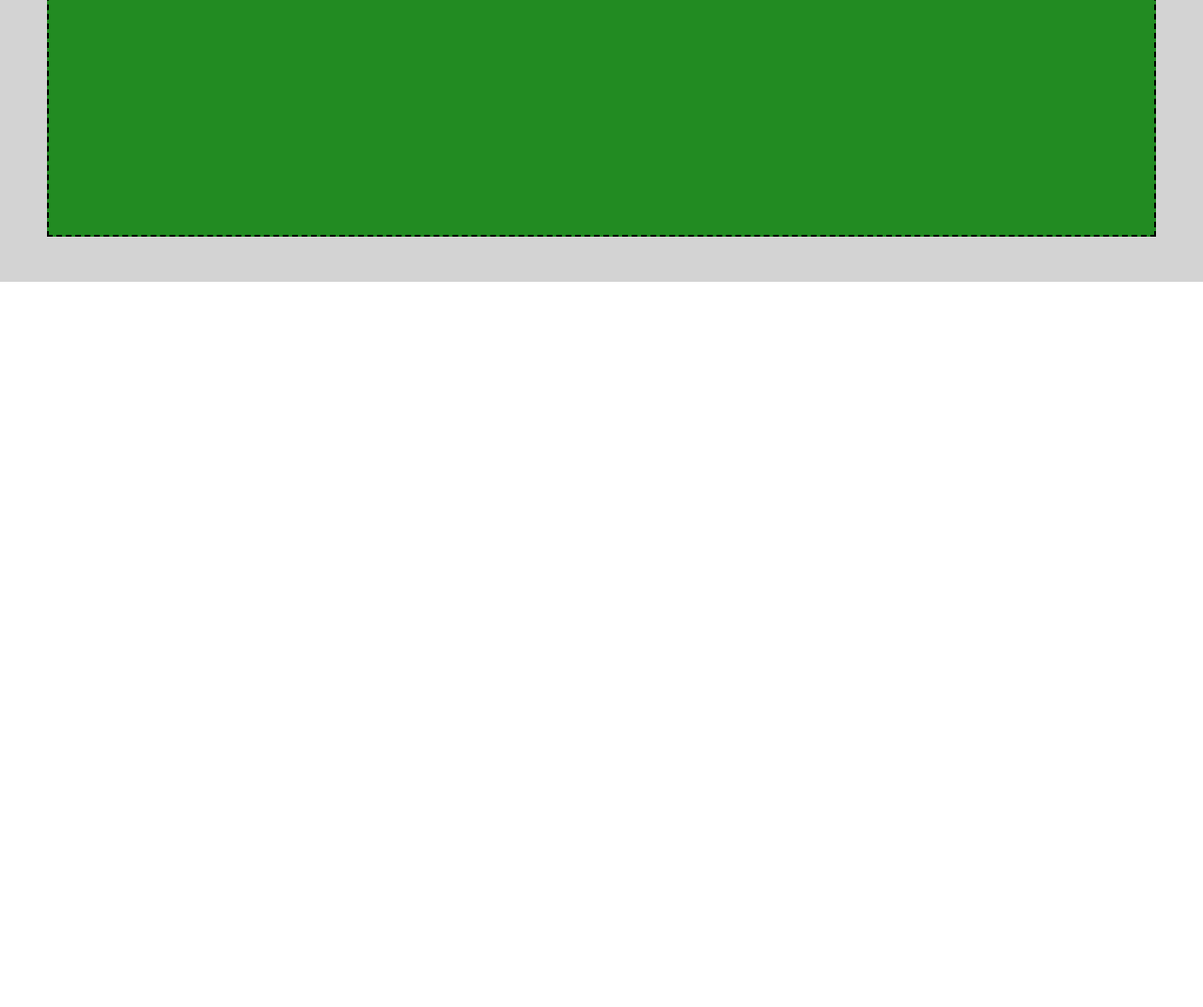
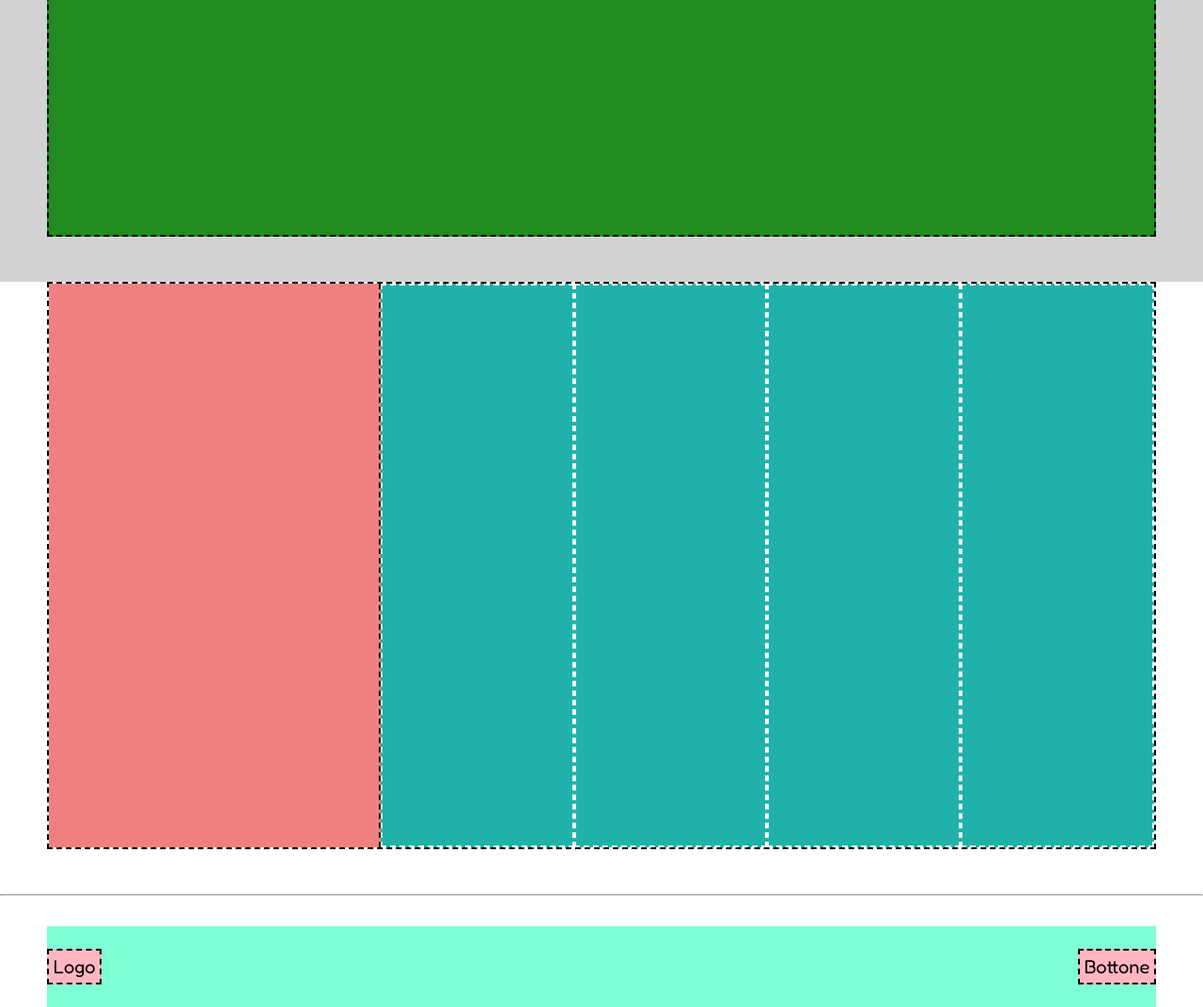
Before and after one commit to AlessandroBilli/htmlcss-struttura-discord, a plain HTML site: page index.html in a window 1280 px wide. Shown: the part 2984-4056 px from the top of the page at 94% size. Before the commit the page ends 3284 px from the top, so only its background shows below. Drawn offline with Linux system fonts and the light colour scheme.

Commit message:
feat. terminate struttura discord

```diff
--- a/index.html
+++ b/index.html
@@ -1,5 +1,6 @@
 <!DOCTYPE html>
 <html lang="en">
+
 <head>
     <meta charset="UTF-8">
     <meta http-equiv="X-UA-Compatible" content="IE=edge">
@@ -10,6 +11,7 @@
     <link rel="stylesheet" href="style.css">
     <title>Struttura Discord</title>
 </head>
+
 <body>
     <header>
         <div class="headerbg cyan">
@@ -52,4 +54,25 @@
             </div>
         </div>
     </main>
-    <footer></footer>
+    <footer>
+        <div class="container" style="border: dashed 2px black;">
+            <div class="skinsquare"></div>
+            <div class="watersquare"></div>
+            <div class="watersquare"></div>
+            <div class="watersquare"></div>
+            <div class="watersquare"></div>
+        </div>
+
+        <hr>
+
+        <div class="container footerbg">
+
+                <div class="footeritem">Logo</div>
+                <div class="footeritem">Bottone</div>
+
+        </div>
+
+    </footer>
+</body>
+
+</html>
--- a/style.css
+++ b/style.css
@@ -115,3 +115,28 @@ hr{
     min-height: 800px;
     border: 2px dashed black;
 }
+.skinsquare{
+    background-color:#F08080;
+    width: 30%;
+    min-height: 600px;
+    border-right: dashed 2px black;
+}
+
+.watersquare{
+    background-color: #20B2AA;
+    width: 17.5%;
+    min-height: 600px;
+    border: dashed 2px white;
+}
+
+.footerbg{
+    background-color: #7FFFD4;
+    padding: 1.5rem 0;
+    justify-content: space-between;
+}
+
+.footeritem{
+    border: dashed 2px black;
+    padding: 0.3rem;
+    background-color: #FFB6C1;
+}
```
